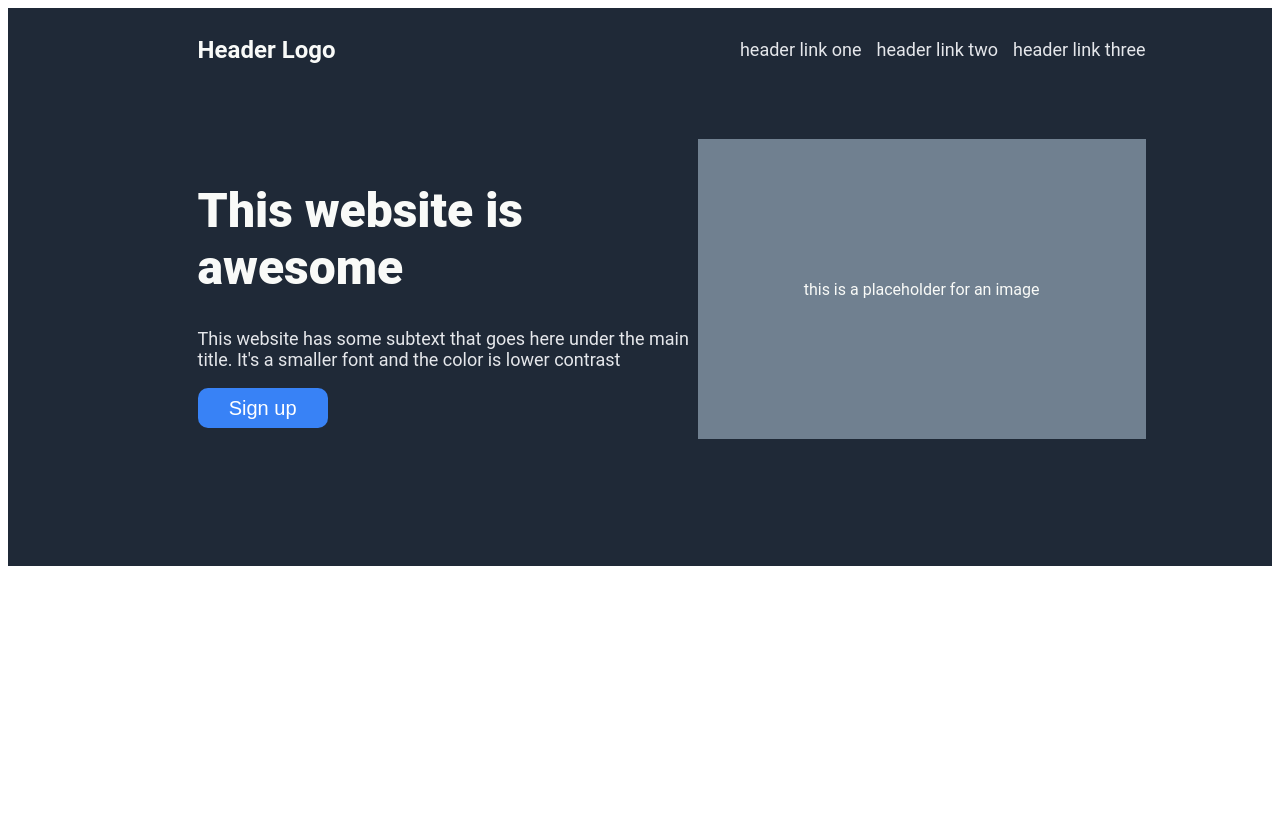
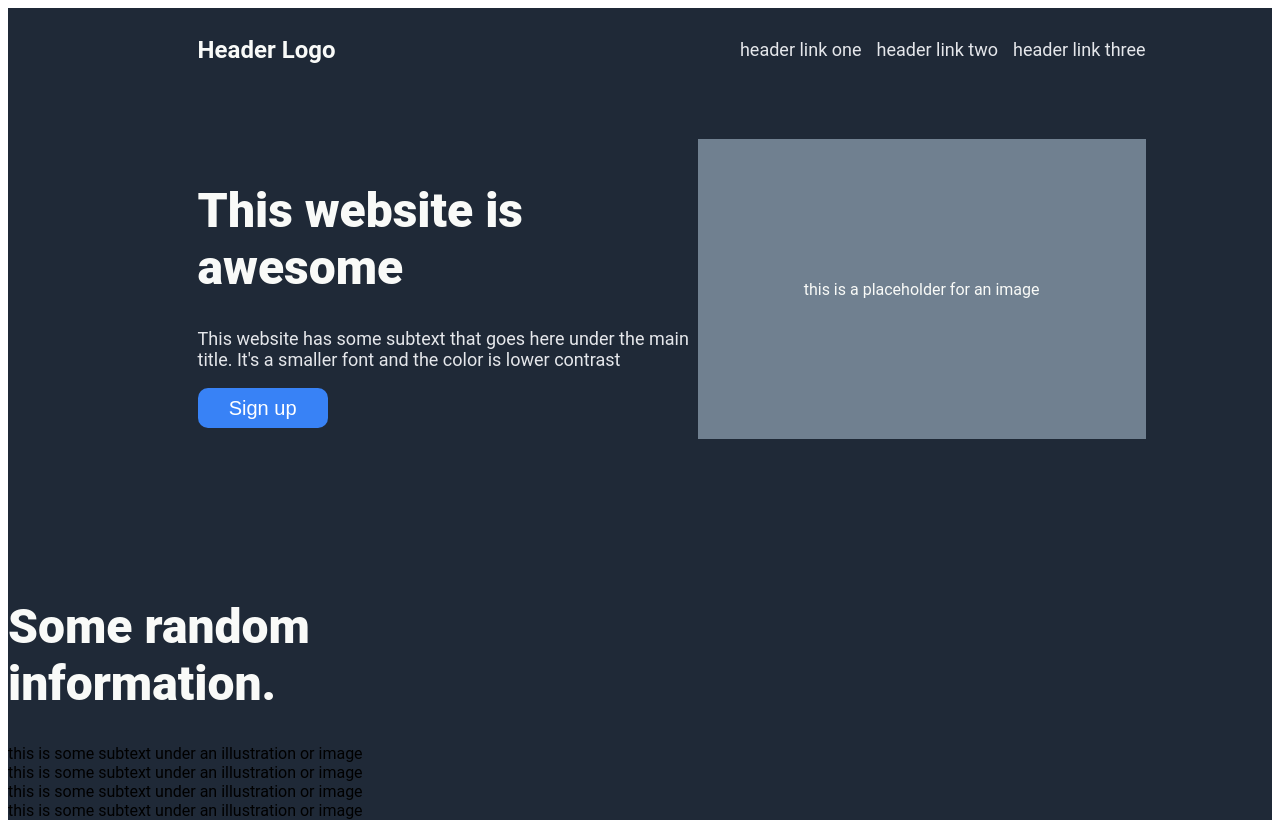
Before and after one commit to Mehdi303/Landing-page, a plain HTML site: page index.html in a window 1280 px wide. Before the commit the page ends 800 px from the top, so only its background shows below. Drawn offline with Linux system fonts and the light colour scheme.

Commit message:
did info section

```diff
--- a/index.html
+++ b/index.html
@@ -25,6 +25,27 @@
             <div class="placeholder">this is a placeholder for an image</div>
         </div>
 
+        <div class="info-section">
+            <h1>Some random information.</h1>
+
+            <div class="cards">
+
+                <div class="illustration"></div>
+                <div class="subtext">this is some subtext under an illustration or image</div>
+
+
+                <div class="illustration"></div>
+                <div class="subtext">this is some subtext under an illustration or image</div>
+
+
+                <div class="illustration"></div>
+                <div class="subtext">this is some subtext under an illustration or image</div>
+
+
+                <div class="illustration"></div>
+                <div class="subtext">this is some subtext under an illustration or image</div>
+            </div>
+        </div>
 
     </body>
 </html>
```
